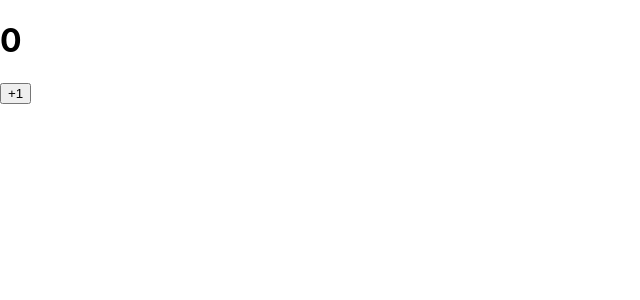
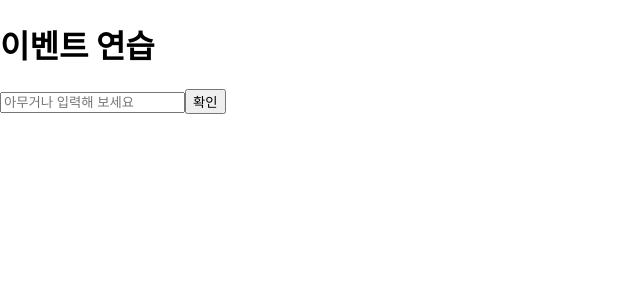
Before and after one commit to 5rungji/React-230327, a React (Create React App) app: page / in a window 1280 px wide. Shown: the top 300 px of the page, without its empty margins (0-640 px from the left). Built offline with nearby package versions, Linux system fonts and the light colour scheme.

Commit message:
이벤트 핸들링- 클래스형

```diff
--- a/src/App.js
+++ b/src/App.js
@@ -2,8 +2,10 @@
 // ㄴ리액트 컴포넌트는 요소 여러 개를 하나로 감싸주어야 한다. 이를 div가 아닌 <></>로 감쌀 수 있게 해주는 기능!
 
 import "./App.css";
-// import MyComponent from "./MyComponent";
-import Counter from "./Counter";
+// import MyComponent from "./component/MyComponent";
+// import Counter from "./component/Counter";
+// import Say from "./component/Say";
+import EventPractice from "./component/EventPractice";
 
 /* p87 클래스형 컴포넌트
   class App extends Component {
@@ -75,7 +77,8 @@
   return (
     <>
       {/* <MyComponent name="React" favoriteNumber={1}>리액트</MyComponent> */}
-      <Counter></Counter>
+      {/* <Counter></Counter> */}
+      <EventPractice/>
     </>
   );
 };
--- a/src/Counter.js
+++ /dev/null
@@ -1,27 +0,0 @@
-import React, {Component} from 'react';
-
-class Counter extends Component{
-    constructor(props){
-        super(props); //state의 초기값 설정하기
-        this.state = {
-            number: 0
-        };
-    }
-    render(){
-        const {number} = this.state; //state를 조회할 때는 this.state로 조회한다.
-        return(
-            <div>
-                <h1>{number}</h1>
-                <button //onClick을 통해 버튼이 클릭되었을 때 호출할 함수를 지정
-                onClick = {()=>{ // this.setState를 사용하여 state에 새로운 값을 넣을 수 있다.
-                    this.setState({number:number+1})
-                }}
-                >
-                    +1
-                </button>
-            </div>
-        )
-    }
-}
-
-export default Counter;
--- /dev/null
+++ b/src/component/Counter.js
@@ -0,0 +1,43 @@
+import React, {Component} from 'react';
+
+class Counter extends Component{
+    // constructor(props){
+    //     super(props); //state의 초기값 설정하기
+    //     this.state = {
+    //         number: 0,
+    //         fixedNumber:0
+    //     };
+    // }
+    state = {
+        number: 0,
+        fixedNumber:0
+    } //이럴 경우 constructor 메서드 선언없이 state 초깃값 설정가능
+    render(){
+        const {number, fixedNumber} = this.state; //state를 조회할 때는 this.state로 조회한다.
+        return(
+            <div>
+                <h1>{number}</h1>
+                <h2>바뀌지 않는 값: {fixedNumber}</h2>
+                <button //onClick을 통해 버튼이 클릭되었을 때 호출할 함수를 지정
+                onClick = {()=>{ // this.setState를 사용하여 state에 새로운 값을 넣을 수 있다.
+                    // this.setState({number:number+1})
+                    this.setState(prvState => {
+                        return{
+                            number: prvState.number + 1
+                        };
+                    });
+                    this.setState(prvState => {
+                        return{
+                            number: prvState.number + 1
+                        };
+                    });
+                }}
+                >
+                    +1
+                </button>
+            </div>
+        )
+    }
+}
+
+export default Counter;
--- /dev/null
+++ b/src/component/EventPractice.js
@@ -0,0 +1,60 @@
+import React, {Component} from 'react';
+
+class EventPractice extends Component {
+    state = {
+        message: ''
+    }
+
+    // constructor(props){
+    //     super(props);
+    //     this.handleChange = this.handleChange.bind(this);
+    //     this.handleClick = this.handleClick.bind(this);
+    // }
+
+    handleChange = (e) => {
+        this.setState({
+            message: e.target.value
+        })
+    };
+
+    handleClick = () => {
+        alert(this.state.message);
+        this.setState({
+            messgae: ''
+        });
+    }
+
+    render(){
+        return (
+            <div>
+                <h1>이벤트 연습</h1>
+                <input
+                    type='text'
+                    name='message'
+                    placeholder='아무거나 입력해 보세요'
+                    value={this.state.message}
+                    onChange={
+                        this.handleChange
+                        // (e) => {
+                        //     this.setState({
+                        //         message: e.target.value
+                        //     })
+                        // }
+                    }
+                />
+                <button onClick={this.handleClick
+                    // () => {
+                    //     alert(this.state.message);
+                    //     this.setState({
+                    //         message: ''
+                    //     });
+                    // }
+                }>
+                    확인
+                </button>
+            </div>
+        )
+    }
+}
+
+export default EventPractice;
--- /dev/null
+++ b/src/component/Say.js
@@ -0,0 +1,29 @@
+import React, { useState } from 'react';
+
+const Say = () => {
+    const [message, setMessage] = useState('ㅎㅎ');
+    const onClickEnter = () => setMessage('안녕하세요!');
+    const onClickLeave = () => setMessage('안녕히 가세요!');
+
+    const [color, setColor] = useState('black');
+
+    return(
+        <div>
+            <button onClick={onClickEnter}>입장</button>
+            <button onClick={onClickLeave}>퇴장</button>
+            <h1 style={{color}}>{message}</h1>
+
+            <button style={{color:'red'}} onClick={() => setColor('red')}>
+                빨간색
+            </button>
+            <button style={{color:'green'}} onClick={() => setColor('green')}>
+                초록색
+            </button>
+            <button style={{color:'blue'}} onClick={() => setColor('blue')}>
+                파란색
+            </button>
+        </div>
+    )
+}
+
+export default Say;
```
Also changed, not shown: src/component/MyComponent.js (renamed from src/MyComponent.js).
